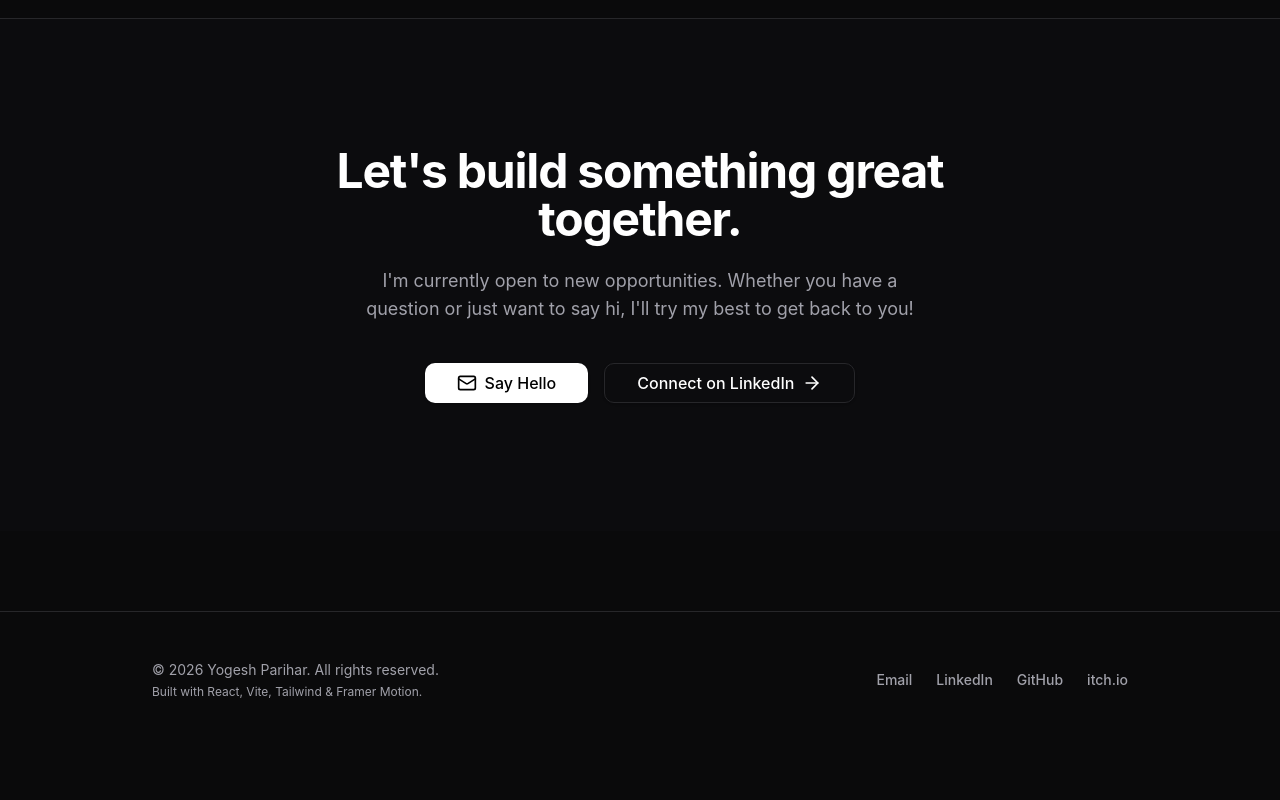
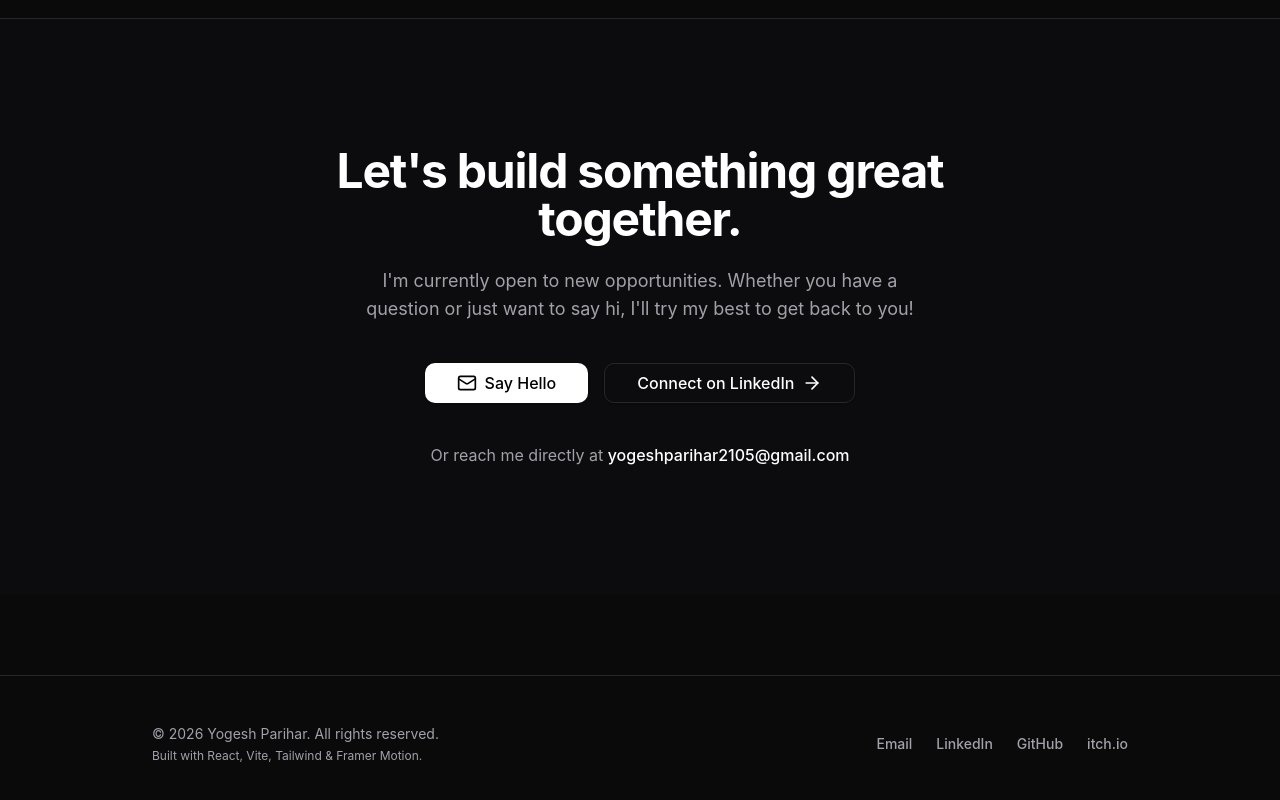
Before and after one commit to yogeshparihar2105Github/Portfolio, a React (Vite) app: page / in a window 1280 px wide. Shown: the part 6812-7612 px from the top of the page. Before the commit the page ends 7560 px from the top, so only its background shows below. Built offline with nearby package versions, Linux system fonts and the light colour scheme.

Commit message:
added gmail id and cursor pointer

```diff
--- a/src/components/sections/Contact.tsx
+++ b/src/components/sections/Contact.tsx
@@ -34,6 +34,10 @@ export function Contact() {
               <ArrowRight className="ml-2 h-5 w-5 transition-transform group-hover:translate-x-1" />
             </Button>
           </div>
+
+          <div className="mt-10 text-center text-muted-foreground">
+            <p>Or reach me directly at <a href="mailto:yogeshparihar2105@gmail.com" className="font-medium text-foreground hover:underline transition-colors">yogeshparihar2105@gmail.com</a></p>
+          </div>
         </motion.div>
       </div>
     </Section>
--- a/src/components/ui/button.tsx
+++ b/src/components/ui/button.tsx
@@ -13,7 +13,7 @@ const Button = React.forwardRef<HTMLButtonElement, ButtonProps>(
       <button
         ref={ref}
         className={cn(
-          "inline-flex items-center justify-center rounded-md text-sm font-medium transition-colors focus-visible:outline-none focus-visible:ring-1 focus-visible:ring-ring disabled:pointer-events-none disabled:opacity-50",
+          "inline-flex items-center justify-center rounded-md text-sm font-medium transition-colors focus-visible:outline-none focus-visible:ring-1 focus-visible:ring-ring disabled:pointer-events-none disabled:opacity-50 cursor-pointer",
           {
             "bg-primary text-primary-foreground shadow hover:bg-primary/90": variant === "default",
             "bg-secondary text-secondary-foreground shadow-sm hover:bg-secondary/80": variant === "secondary",
--- a/src/index.css
+++ b/src/index.css
@@ -107,6 +107,9 @@
     -webkit-font-smoothing: antialiased;
     -moz-osx-font-smoothing: grayscale;
   }
+  a, button, [role="button"] {
+    cursor: pointer;
+  }
 }
 
 /* Custom Scrollbar for Lenis / Smooth Scrolling look */
```
